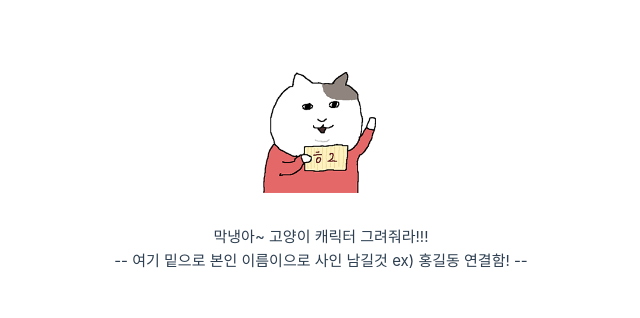
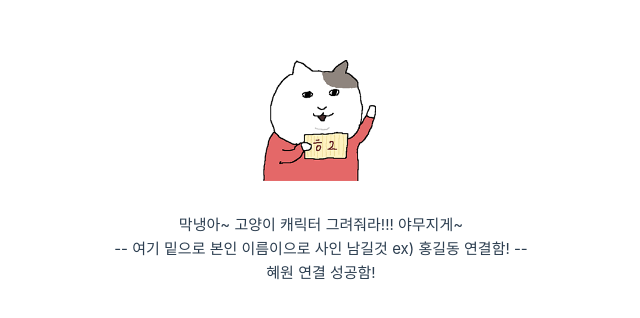
Before and after one commit to yczoro/yumyum_hero, a Vue app: page / in a window 1280 px wide. Shown: the part 230-548 px from the top of the page, without its empty margins (319-959 px from the left). Built offline with nearby package versions, Linux system fonts and the light colour scheme.

Commit message:
230710 혜원 메인 수정

```diff
--- a/src/App.vue
+++ b/src/App.vue
@@ -6,8 +6,9 @@ import TheWelcome from './components/TheWelcome.vue'
 <template>
   <div>
     <img alt="Vue logo" class="logo" src="./assets/img/yum_cat.png" width="125" height="125" />
-    <p>막냉아~ 고양이 캐릭터 그려줘라!!!</p>
+    <p>막냉아~ 고양이 캐릭터 그려줘라!!! 야무지게~</p>
     <p> -- 여기 밑으로 본인 이름이으로 사인 남길것 ex) 홍길동 연결함! --</p>
+    <p>혜원 연결 성공함!</p>
   </div>
 </template>
 
```
